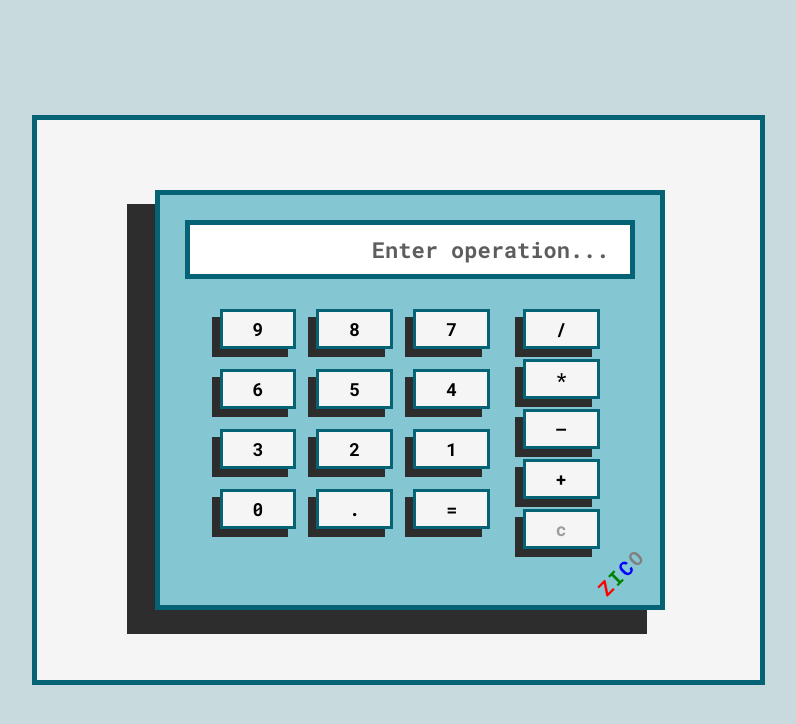
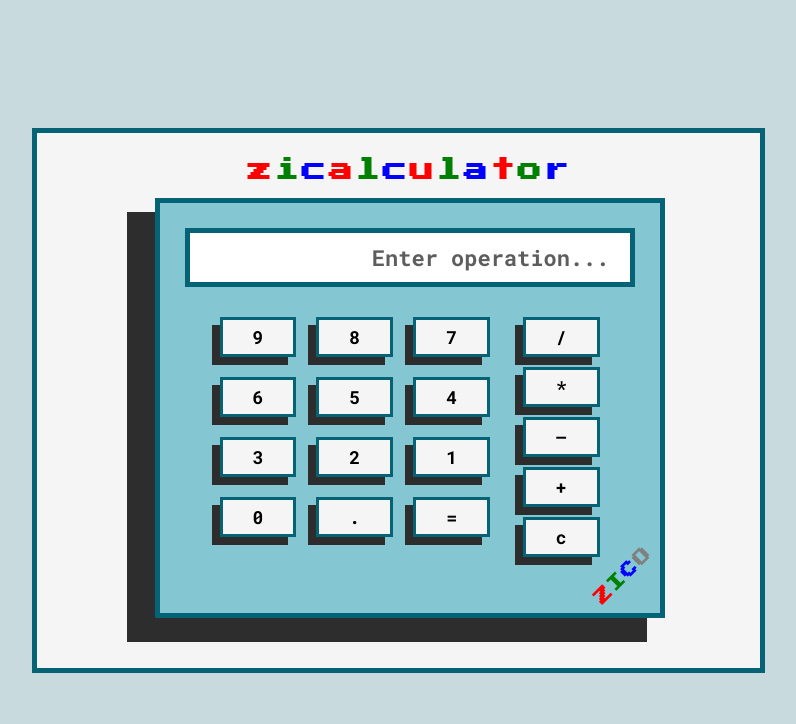
Before and after one commit to ziconozor/ziconozor.github.io, a plain HTML site: page top-calc/index.html in a window 1280 px wide. Shown: the whole page, without its empty margins (242-1038 px from the left). Drawn offline with Linux system fonts and the light colour scheme.

Commit message:
added logo

```diff
--- a/top-calc/index.html
+++ b/top-calc/index.html
@@ -6,7 +6,7 @@
   <meta name="viewport" content="width=device-width, initial-scale=1">
   <link rel="preconnect" href="https://fonts.googleapis.com">
   <link rel="preconnect" href="https://fonts.gstatic.com" crossorigin>
-  <link href="https://fonts.googleapis.com/css2?family=Roboto+Mono:wght@100;200;300;400;500;600;700&display=swap" rel="stylesheet">
+  <link href="https://fonts.googleapis.com/css2?family=Press+Start+2P&family=Roboto+Mono:wght@100;200;300;400;500;600;700&display=swap" rel="stylesheet">
   <link rel="stylesheet" type="text/css" href="styles.css">
   <script type="text/javascript" src="script.js" defer></script>
   <title>Calculator</title>
@@ -14,6 +14,9 @@
 
 <body>
   <div class="content">
+    <div class="title">
+      <span class="red">z</span><span class="green">i</span><span class="blue">c</span><span class="red">a</span><span class="green">l</span><span class="blue">c</span><span class="red">u</span><span class="green">l</span><span class="blue">a</span><span class="red">t</span><span class="green">o</span><span class="blue">r</span>
+    </div>
     <div class="calculator">
       <div class="display">
         Enter operation...
--- a/top-calc/styles.css
+++ b/top-calc/styles.css
@@ -11,7 +11,7 @@ body {
 
 .content {
   margin: auto;
-  padding: 70px 0px 70px 23px;
+  padding: 20px 0px 50px 23px;
   width: 700px;
   background: #F5F5F5;
   border: 5px solid #066275;
@@ -88,11 +88,18 @@ body {
   transform: scale(0.95);
 }
 
-.clear {
-  color: #9C9C9C;
+/*=================================*/
+.title {
+  font-family: 'Press Start 2P', cursive;
+  font-size: 24px;
+  text-align: center;
+  margin-top: 5px;
+  margin-bottom: 30px;
+  height: 10px;
+  font-weight: 700;
+  letter-spacing: 3px;
 }
 
-/*=================================*/
 * {
   text-decoration: none;
 }
@@ -100,11 +107,12 @@ body {
 .footer {
   color: red;
   align-self: flex-end;
-  margin: 0px 10px 20px 0px;
+  margin-bottom: 30px;
   font-weight: 700;
-  font-size: 20px;
+  font-size: 16px;
   letter-spacing: 2px;
   transform: rotate(-45deg);
+  font-family: 'Press Start 2P';
 }
 
 .red {
```
